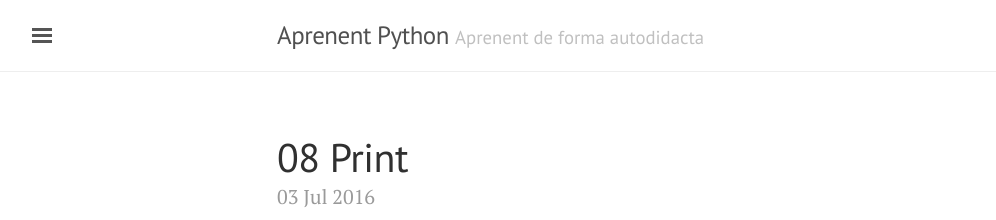
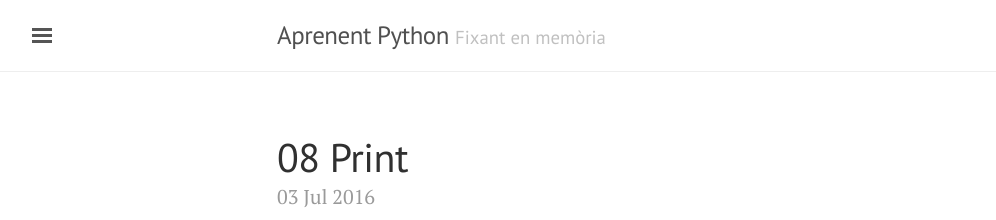
Before and after one commit to inclusa/python, a Jekyll site: the page built from index.html, in a window 1280 px wide and 900 px high. Shown: the top 220 px of the window, without its empty margins (3-999 px from the left). Built offline with Jekyll 4.4.1, drawn with Linux system fonts in a browser that asks for light colours; the list of posts is cut into pages by our own code.

Commit message:
Canviant títol

```diff
--- a/_config.yml
+++ b/_config.yml
@@ -6,7 +6,7 @@
 
 # Setup
 title:               Aprenent Python
-tagline:             'Aprenent de forma autodidacta'
+tagline:             'Fixant en memòria'
 description:         'Construït amb <a href="http://jekyllrb.com" target="_blank">Jekyll</a>.<br />Disseny <a href="https://jekyllthemes.io/theme/15489219/lanyon">Laynon</a> per <a href="https://twitter.com/mdo" target="_blank">@mdo</a>'
 
 url:                 'http://inclusa.github.io/python'
```
